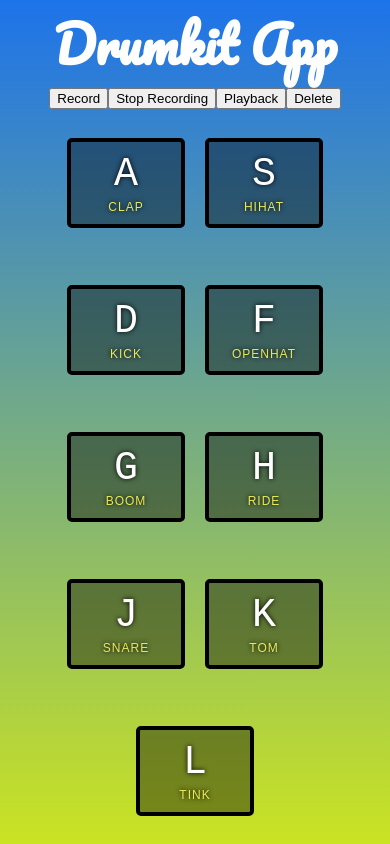
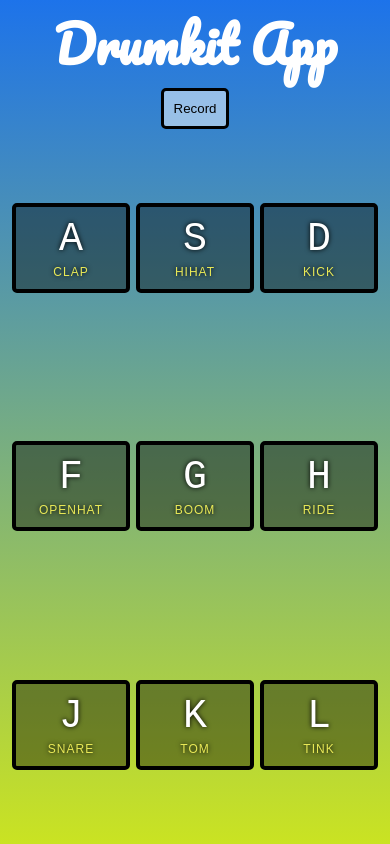
Before and after one commit to milesuno/keyboard-drumkit, a React (Create React App) app: page / in a window 390 px wide. Built offline with nearby package versions, Linux system fonts and the light colour scheme.

Commit message:
Added styling to controls

```diff
--- a/src/components/keyboard/keyboard.css
+++ b/src/components/keyboard/keyboard.css
@@ -1,3 +1,13 @@
+@keyframes flash {
+	0% {
+		background: #f44336;
+	}
+
+	100% {
+		background: #f4433678;
+	}
+}
+
 html {
 	font-size: 10px;
 	background: linear-gradient(to bottom, rgb(29 115 234), rgb(202 227 34))
@@ -53,6 +63,31 @@ kbd {
 	color: #e9e957;
 }
 
+.controls {
+	display: flex;
+}
+
+.control {
+	padding: 10px;
+	border: solid 3px black;
+	border-radius: 0.5rem;
+	background: #ffffff7d;
+}
+
+.stop-btn {
+	background: red;
+	animation: flash 1s infinite;
+}
+.playback-btn {
+	display: none;
+}
+.delete-btn {
+	display: none;
+}
+.active {
+	display: flex;
+}
+
 .unselectable {
 	-webkit-touch-callout: none;
 	-webkit-user-select: none;
@@ -61,3 +96,9 @@ kbd {
 	-ms-user-select: none;
 	user-select: none;
 }
+
+@media (max-width: 500px) {
+	.key{
+		margin: 0.3rem;
+	}
+}
--- a/src/components/keyboard/keyboard.js
+++ b/src/components/keyboard/keyboard.js
@@ -20,7 +20,7 @@ export class Keyboard extends Component {
 			recordingStartTime: "",
 			notes: [],
 			isRecording: false,
-			controlsActive: false,
+			// controlsActive: false,
 		};
 	}
 	componentDidMount() {
@@ -35,10 +35,10 @@ export class Keyboard extends Component {
 
 		// console.log({ controls, stopBtn, playBtn, deleteBtn });
 		let screenKeys = document.querySelectorAll(".key");
-		let recordBtn = document.querySelector(".record-btn");
+		// let recordBtn = document.querySelector(".record-btn");
 		window.addEventListener("keydown", this.handleKeyDown);
 		window.addEventListener("keyup", this.handleKeyUp);
-		recordBtn.addEventListener("click", this.startRecording);
+		// recordBtn.addEventListener("click", this.startRecording);
 
 		for (const key of screenKeys) {
 			key.addEventListener("pointerdown", this.handleMouseDown);
@@ -53,14 +53,30 @@ export class Keyboard extends Component {
 	startRecording = () => {
 		let recordingStartTime = Date.now();
 		// let recordBtn = document.querySelector(".record-btn");
-
+		console.log("START RECORDING");
 		this.setState({ recordingStartTime });
 		this.setState({ isRecording: true });
-		this.setState({ controlsActive: true });
-
+		// this.setState({ controlsActive: true });
+		this.setControlStyle();
 		// recordBtn.removeEventListener("click", this.startRecording);
 		// recordBtn.addEventListener("click", this.stopRecording);
 	};
+
+	setControlStyle = () => {
+		let playBtn = document.querySelector(".playback-btn");
+		let deleteBtn = document.querySelector(".delete-btn");
+		playBtn.classList.add("active");
+		deleteBtn.classList.add("active");
+
+	};
+
+	unsetControlStyle = () => {
+		let playBtn = document.querySelector(".playback-btn");
+		let deleteBtn = document.querySelector(".delete-btn");
+		playBtn.classList.remove("active");
+		deleteBtn.classList.remove("active");
+	};
+
 
 	record = (note, timing) => {
 		// let noteStartTime = Date.now() - this.state.recordinStartTime;
@@ -72,12 +88,14 @@ export class Keyboard extends Component {
 
 	stopRecording = () => {
 		// let recordBtn = document.querySelector(".record-btn");
+		console.log("STOP RECORDING");
 
 		this.setState({ recordingStartTime: "" });
 		this.setState({ isRecording: false });
 		// recordBtn.removeEventListener("click", this.stopRecording);
 		// recordBtn.addEventListener("click", this.startRecording);
 		// this.playbackRecording();
+		// this.unsetControlStyle();
 	};
 
 	playbackRecording = () => {
@@ -167,21 +185,21 @@ export class Keyboard extends Component {
 		return (
 			<>
 				<div className="controls">
-					{/* {!this.state.isRecording ? ( */}
+					{!this.state.isRecording ? (
 						<button
 							className="record-btn control"
-							// onClick={this.startRecording}
+							onClick={this.startRecording}
 						>
 							Record
 						</button>
-					{/* ) : ( */}
+					) : (
 						<button
 							className="stop-btn control"
-							// onClick={this.stopRecording}
+							onClick={this.stopRecording}
 						>
 							Stop Recording
 						</button>
-					{/* )} */}
+					)}
 					<button className="playback-btn control">Playback</button>
 					<button className="delete-btn control">Delete</button>
 				</div>
```
Lines whose indentation alone changed are shown as unchanged.
